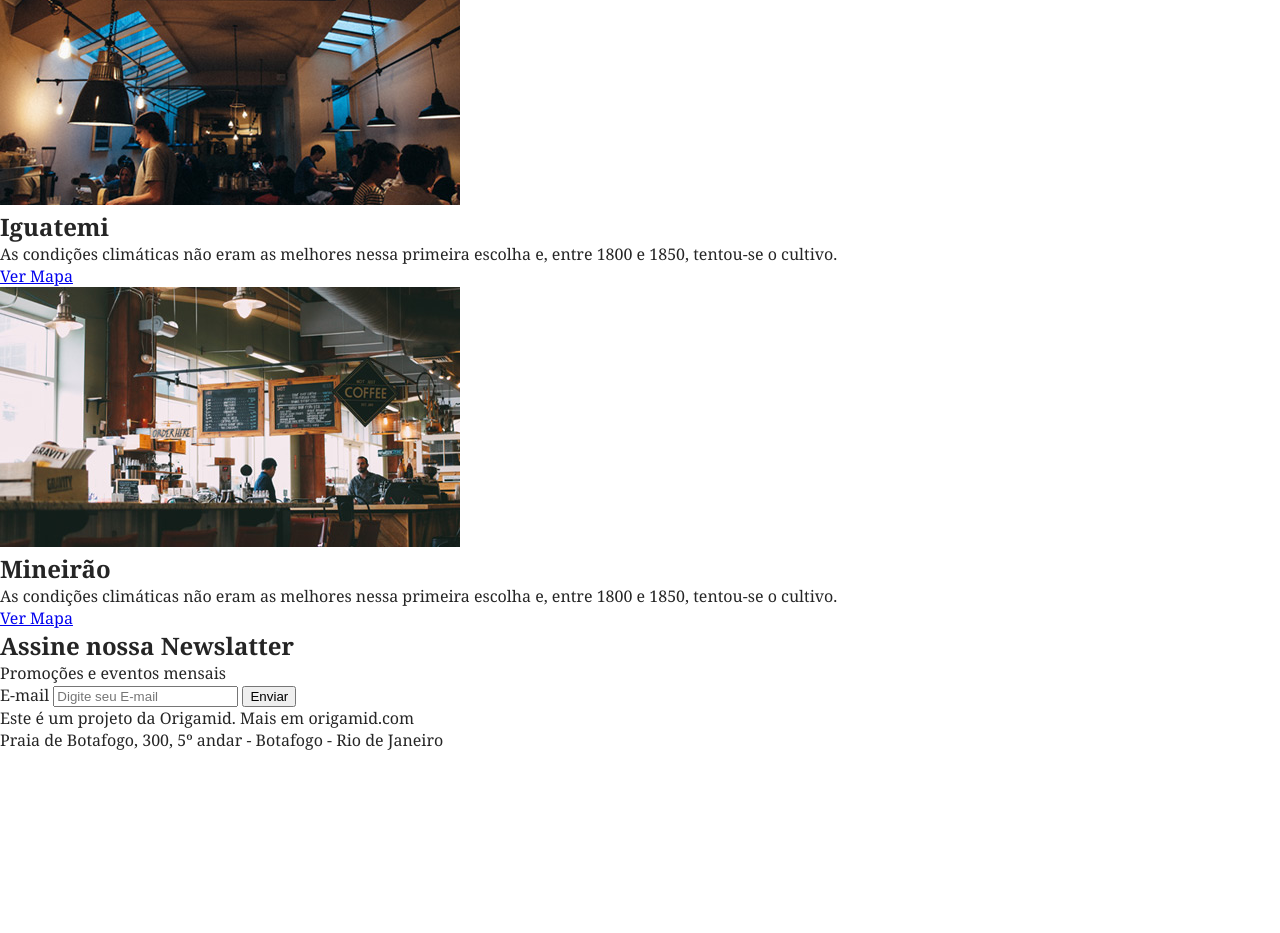
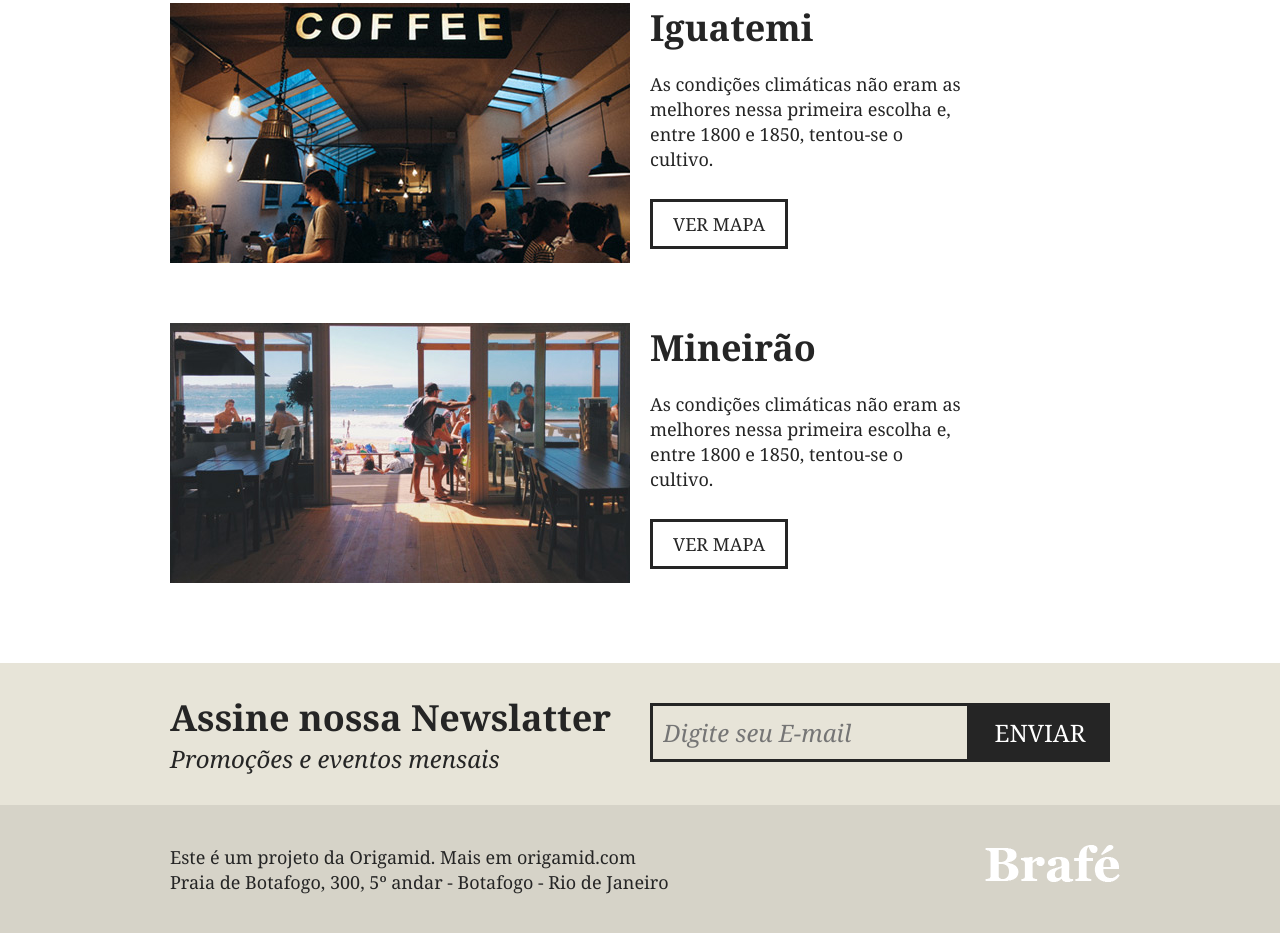
Before and after one commit to fernandoschuab/CursoOrigamid----CSS-avancado-posicionamento, a plain HTML site: page Projeto - Brafé/index.html in a window 1280 px wide. Shown: the part 2251-3184 px from the top of the page. Before the commit the page ends 3044 px from the top, so only its background shows below. Drawn offline with Linux system fonts and the light colour scheme.

Commit message:
locais, assine e footer

```diff
--- a/Projeto - Brafé/css/style.css
+++ b/Projeto - Brafé/css/style.css
@@ -8,7 +8,9 @@ ul {
   padding: 0px;
   margin: 0px;
 }
-
+*{
+  box-sizing: border-box;
+}
 body {
   font-family: Georgia, "Times New Roman", Times, serif;
   color: #252525;
@@ -209,3 +211,142 @@ h2.produtos-mineiro::before {
 /* .produtos-btn:hover{
   color: #c17139;
 } */
+
+/* Locais */
+.locais{
+  max-width: 960px;
+  margin: 0 auto;
+  padding: 20px 0;
+}
+.locais-item{
+  clear: both;
+  margin: 60px auto;
+  /* overflow: hidden; */
+}
+
+.locais-item::after, .locais-item::before{
+  display: table;
+  content: '';
+  clear: both;
+}
+.locais-item img{
+  width: 460 px;
+  float: left;
+  display: block;
+  margin: 0 10px;
+}
+
+.locais-item >div{
+  width: 460px;
+  float: left;
+  margin: 0 10px;
+}
+
+.locais-item h2{
+  font-size: 2.25em;
+  margin-bottom: 20px;
+}
+.locais-item p {
+  font-size: 1.125em;
+  line-height: 1.4em;
+  max-width: 320px;
+  margin-bottom: 40px;
+}
+
+.locais-item a{
+  font-size: 1.125em;
+  text-transform: uppercase;
+  text-decoration: none;
+  border: 3px solid;
+  color: #252525;
+  padding: 10px 20px;
+}
+/* Assine */
+
+.assine {
+	background: #e7e4d8;
+	padding: 30px 0;
+}
+
+.assine-container {
+	max-width: 960px;
+	margin: 0 auto;
+}
+
+.assine-container::after, .assine-container::before {
+	content: '';
+	display: table;
+	clear: both;
+}
+
+.assine-info {
+	width: 460px;
+	margin: 0 10px;
+	float: left;
+}
+
+.assine-info h2 {
+	font-size: 2.25em;
+}
+
+.assine-info p {
+	font-size: 1.5em;
+	font-style: italic;
+}
+
+.assine form {
+	width: 460px;
+	margin: 10px 10px 0 10px;
+	float: left;
+}
+
+.assine form label {
+	display: none;
+}
+
+.assine input {
+	width: 320px;
+	border: 3px solid #252525;
+	background: none;
+	font-size: 1.5em;
+	font-style: italic;
+	font-family: Georgia, serif;
+	padding: 10px;
+	float: left;
+}
+
+.assine button {
+	background: #252525;
+	border: none;
+	font-family: Georgia, serif;
+	text-transform: uppercase;
+	font-size: 1.5em;
+	width: 140px;
+	padding: 13px 0;
+	color: #fff;
+	cursor: pointer;
+}
+.footer{
+background: #d6d3c8;
+padding: 40px 0;
+}
+
+.footer-container{
+max-width: 960px;
+margin: 0 auto;
+}
+.footer-container::after, .footer-container::before{
+  content: '';
+  display: table;
+  clear: both;
+}
+.footer p {
+  float: left;
+  margin: 0 10px;
+  font-size: 1.125em;
+  line-height: 1.4em;
+}
+
+.footer img{
+  float: right;
+}
--- a/Projeto - Brafé/index.html
+++ b/Projeto - Brafé/index.html
@@ -72,46 +72,39 @@
         <a href="" class="produtos-btn">Saiba Mais</a>
     </section>
 
-    <section>
-        <div>
+	<section class="locais">
+		<div class="locais-item">
 			<img src="img/botafogo.jpg" alt="Brafé unidade Botafogo">
 			<div>
 				<h2>Botafogo</h2>
-                <p>
-                    As condições climáticas não eram as melhores nessa primeira escolha e, entre 1800 e 1850, tentou-se
-                    o cultivo.
-                </p>
+				<p>As condições climáticas não eram as melhores nessa primeira escolha e, entre 1800 e 1850, tentou-se o cultivo.</p>
 				<a href="#">Ver Mapa</a>
 			</div>
+		</div>
 
-            <div>
+		<div class="locais-item">
 			<img src="img/iguatemi.jpg" alt="Brafé unidade Iguatemi">
 			<div>
 				<h2>Iguatemi</h2>
-                    <p>
-                        As condições climáticas não eram as melhores nessa primeira escolha e, entre 1800 e 1850,
-                        tentou-se o cultivo.
-                    </p>
+				<p>As condições climáticas não eram as melhores nessa primeira escolha e, entre 1800 e 1850, tentou-se o cultivo.</p>
 				<a href="#">Ver Mapa</a>
 			</div>
+		</div>
 
-                <div>
-                    <img src="img/mineirao.jpg" alt="Brafé unidade Mineirão">
+		<div class="locais-item">
+			<img src="img/botafogo.jpg" alt="Brafé unidade Mineirão">
 			<div>
 				<h2>Mineirão</h2>
-                        <p>
-                            As condições climáticas não eram as melhores nessa primeira escolha e, entre 1800 e 1850,
-                            tentou-se o cultivo.
-                        </p>
+				<p>As condições climáticas não eram as melhores nessa primeira escolha e, entre 1800 e 1850, tentou-se o cultivo.</p>
 				<a href="#">Ver Mapa</a>
 			</div>
+		</div>
 
-                </div>
 	</section>
 
-    <section>
-        <div>
-            <div>
+    <section class="assine">
+        <div class="assine-container">
+            <div class="assine-info">
                 <h2> Assine nossa Newslatter</h2>
                 <p>Promoções e eventos mensais</p>
             </div>
@@ -122,8 +115,8 @@
             </form>
         </div>
     </section>
-    <footer>
-        <div>
+    <footer class="footer">
+        <div class="footer-container">
             <p>
                 Este é um projeto da Origamid. Mais em origamid.com
                 <br>
```
Lines whose indentation alone changed are shown as unchanged.
